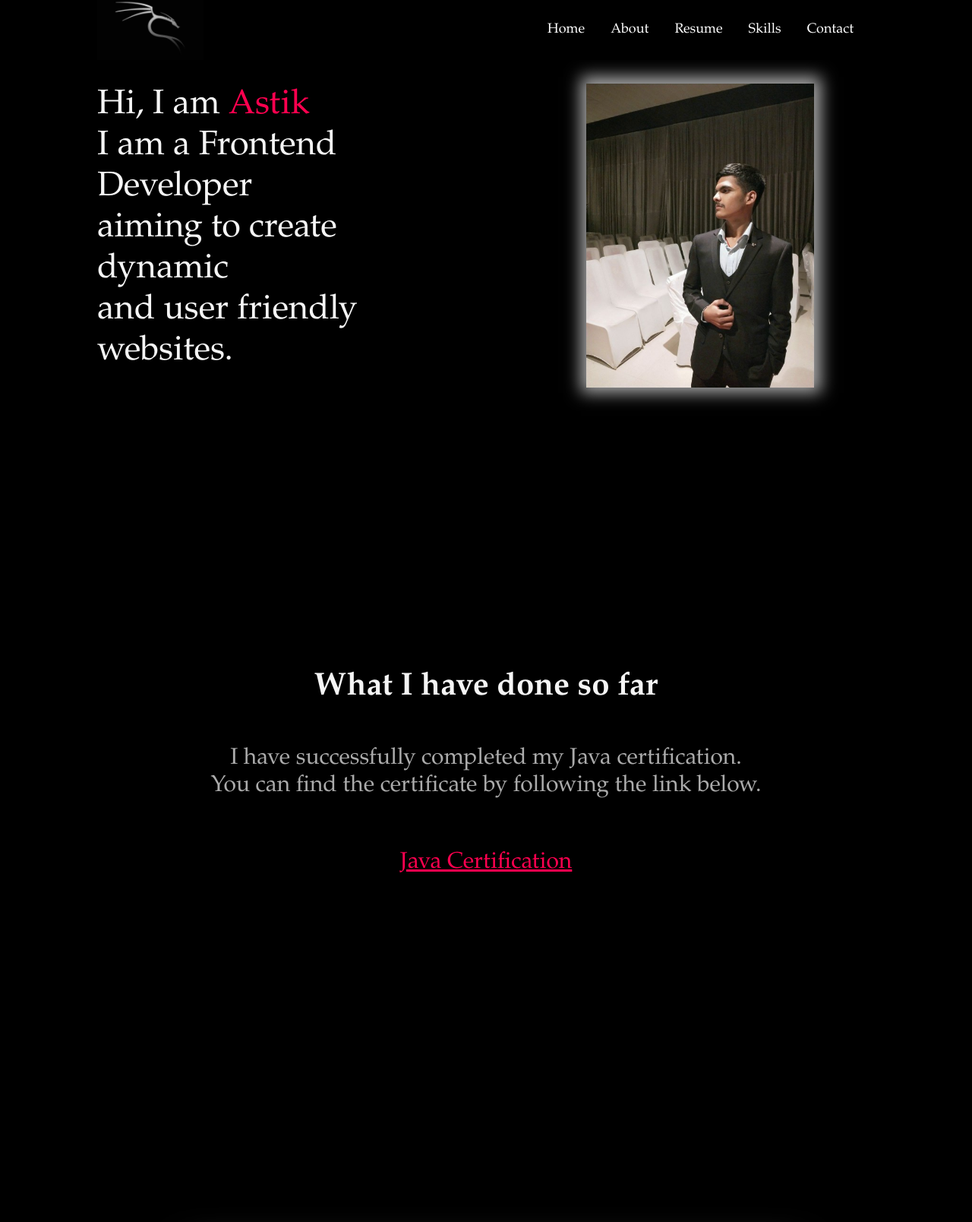
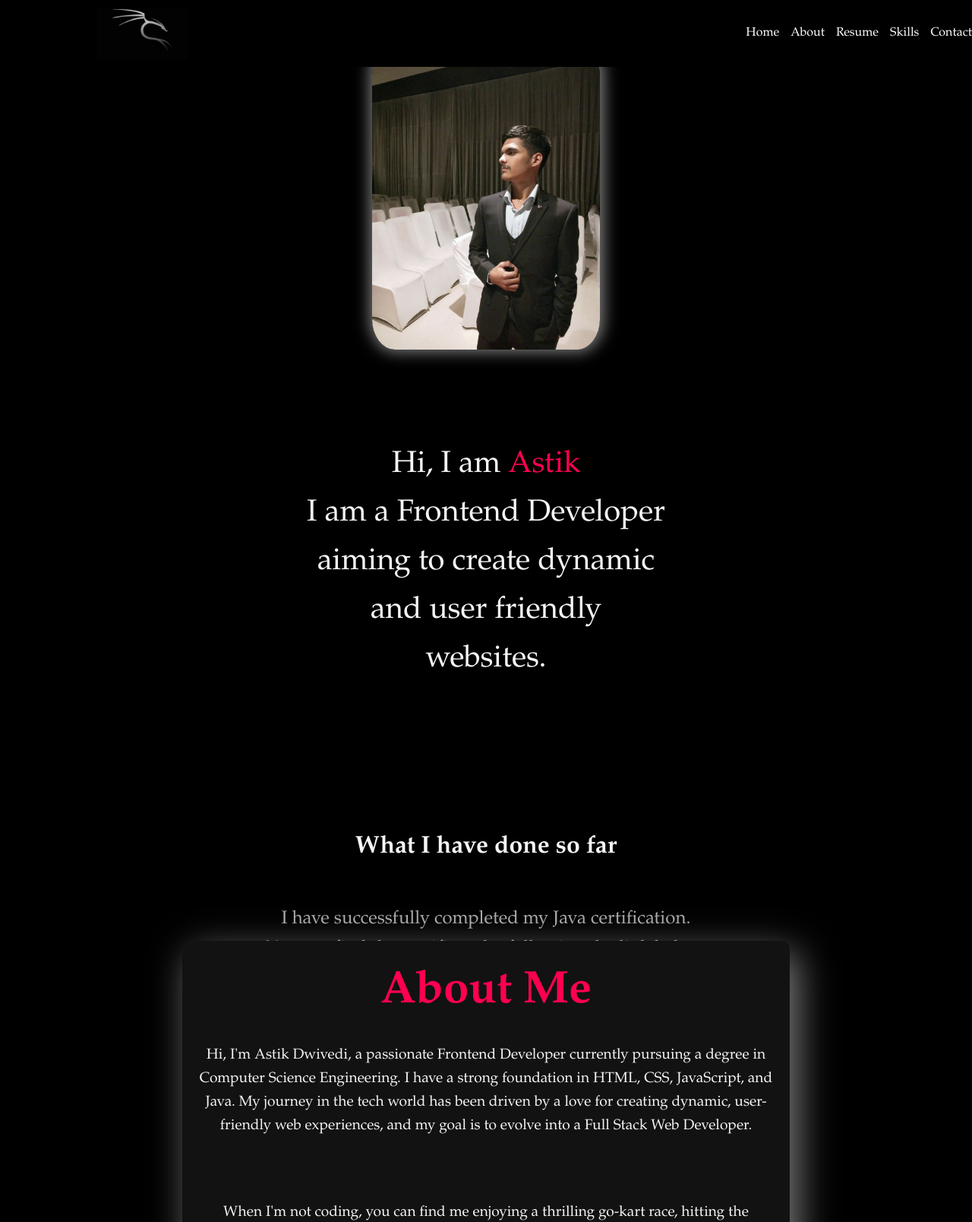
Before and after one commit to Astik99/Personal_Portfolio, a plain HTML site: page index.html in a window 1280 px wide. Shown: the top 1608 px of the page at 76% size. Drawn offline with Linux system fonts and the light colour scheme; a script that the page names is missing.

Commit message:
Update style.css

```diff
--- a/style.css
+++ b/style.css
@@ -1,59 +1,52 @@
-*{
+* {
     margin: 0;
     padding: 0;
-    font-family:  Garamond, Baskerville, "Baskerville Old Face", "Hoefler Text", "Times New Roman", serif;
+    font-family: Garamond, Baskerville, "Baskerville Old Face", "Hoefler Text", "Times New Roman", serif;
     box-sizing: border-box;
 }
 
-body{
+body {
     background-color: black;
     color: whitesmoke;
-}
-/*
-#header{
-    width: 100%;
-    height: 100vh;
-    background-image: url(images/ky.png);
-    background-size: cover;
-    background-position: center;
-}*/
-
-.container{
-    padding: 10px 10%;
+    line-height: 1.6;
 }
 
-nav{
+.container {
+    padding: 10px 5%;
+}
+
+nav {
     position: fixed;
-    top: 0%;
-    width: 79%;
+    top: 0;
+    width: 100%;
     background-color: black;
-    padding: -20px ;
     z-index: 200;
     display: flex;
     align-items: center;
     justify-content: space-between;
     flex-wrap: wrap;
+    padding: 10px 5%;
 }
 
-.logo{
-    width: 140px;
+.logo {
+    width: 120px;
 }
 
-nav ul li{
-    display: inline-block;
+nav ul {
+    display: flex;
+    flex-wrap: wrap;
+    gap: 15px;
     list-style: none;
-    margin: 10px;
-    padding: 5px;
 }
 
-nav ul li a{
+nav ul li a {
     color: white;
     text-decoration: none;
-    font-size: 18px;
+    font-size: 1rem;
     position: relative;
 }
 
-nav ul li a::after{
+nav ul li a::after {
     content: '';
     width: 0;
     height: 3px;
@@ -64,103 +57,99 @@ nav ul li a::after{
     transition: 0.5s;
 }
 
-nav ul li a:hover::after{
+nav ul li a:hover::after {
     width: 100%;
 }
 
-
-.header-text{
-    margin-top: 10%;
-    font-size: 45px;
+.header-text {
+    margin-top: 15vh;
+    font-size: 2.5rem;
+    text-align: center;
+    padding: 0 5%;
 }
 
-.header-text span{
-     color: #ff004f;
+.header-text span {
+    color: #ff004f;
 }
 
-#personal{
-    float: right;
-    margin-right: 80px;
-    margin-left: 200px;
-    margin-top: 100px;
-    box-shadow: 1px -1px 20px 8px #ababab;
+#personal {
+    display: block;
+    max-width: 90%;
+    height: auto;
+    margin: 50px auto;
+    border-radius: 10%;
+    box-shadow: 1px -1px 20px 4px grey;
 }
 
+#place {
+    font-size: 2rem;
+    text-align: center;
+    margin-top: -20px;
+}
 
-/*What I have done so far*/
-
-#place{
-    font-size: 42px;
-    margin-top: -40px;
-   }
-
-#not{
+#not {
     padding-top: 50px;
-    margin-bottom: -100px;
-    font-size: 30px ;
+    margin-bottom: -50px;
+    font-size: 1.5rem;
     color: #ababab;
-    }
-
+    text-align: center;
+}
 
 .experiance {
-    padding-top: 420px;
-    text-align: center; /* Center the link horizontally */
+    padding-top: 200px;
+    text-align: center;
 }
 
 #certificate {
-    font-size: 30px;
+    font-size: 1.5rem;
     color: #ff004f;
-    padding-top: 145px;
-    margin: 300px;
-    display: inline-block; /* Ensures the link behaves like an inline element */
-    margin-top: 20px; /* Adds some space above the link, optional */
+    margin: 20px auto;
+    display: inline-block;
 }
 
-
-/*--------------------About section--------------------------*/
-
-#container2{
+/* About section */
+#container2 {
     display: flex;
     justify-content: center;
     align-items: center;
-    margin-top: -240px;
+    margin-top: -100px;
+    padding: 0 5%;
 }
-.box{
-    box-shadow: 10px 15px 50px gray;
+
+.box {
+    box-shadow: 10px 15px 50px grey;
     border-radius: 10px;
     background-color: #121212;
-    width: 800px;
-    height: 700px;
+    width: 100%;
+    max-width: 800px;
+    padding: 20px;
 }
-#about{
-    font-size: 42px;
-    padding: 410px 0px;
+
+#about {
+    font-size: 2.5rem;
+    padding: 2rem 0;
     text-align: center;
     color: #ff004f;
+}
 
-    p{
-        margin-bottom: -10px;
-        padding-top: 20px;
-        font-size: 30px;
-        color: whitesmoke;
-    }
+#about p {
+    padding-top: 20px;
+    font-size: 1.2rem;
+    color: whitesmoke;
 }
-/*--------------------About section--------------------------*/
 
-/*------------------Skills---------------------------------*/
-
+/* Skills section */
 .skillsSection {
-    max-width: 80vw;
+    max-width: 90%;
     margin: auto;
     text-align: center;
-    padding: 50px 0;
-    margin-top: -100px;
+    padding: 3rem 0;
 }
 
 .skillsSection h1 {
     font-size: 2rem;
     margin-bottom: 20px;
-    color:whitesmoke;
+    color: whitesmoke;
 }
 
 .skills-container {
@@ -171,13 +160,12 @@ nav ul li a:hover::after{
 }
 
 .skill {
-    width: 80%;
+    width: 90%;
 }
 
 .skill h3 {
-    font-size: 1.2rem;
+    font-size: 1rem;
     color: #ababab;
-    margin-bottom: 5px;
     text-align: left;
 }
 
@@ -187,13 +175,11 @@ nav ul li a:hover::after{
     background: rgba(255, 255, 255, 0.1);
     border-radius: 5px;
     overflow: hidden;
-    position: relative;
 }
 
 .progress {
     height: 100%;
-    background:#ff004f;
-    text-align: right;
+    background: #ff004f;
     padding-right: 5px;
     line-height: 10px;
     color: white;
@@ -202,22 +188,17 @@ nav ul li a:hover::after{
     transition: width 1s ease-in-out;
 }
 
-/*----------------------Skills------------------*/
-
-/*----------------------Contactme---------------------*/
-
+/* Contact Section */
 .contactSection {
-    max-width: 80vw;
+    max-width: 90%;
     margin: auto;
     text-align: center;
-    padding: 50px 0;
-    margin-top: 240px;
+    padding: 3rem 0;
 }
 
 .contactSection h1 {
     font-size: 2rem;
     color: white;
-    margin-bottom: 10px;
 }
 
 .contactSection p {
@@ -226,10 +207,10 @@ nav ul li a:hover::after{
     margin-bottom: 20px;
 }
 
-
 .contact-info {
     display: flex;
-    justify-content: center;
+    flex-direction: column;
+    align-items: center;
     gap: 20px;
     margin-bottom: 20px;
 }
@@ -255,7 +236,6 @@ nav ul li a:hover::after{
     transform: scale(1.1);
 }
 
-
 .contactSection form {
     display: flex;
     flex-direction: column;
@@ -265,7 +245,8 @@ nav ul li a:hover::after{
 
 .contactSection input,
 .contactSection textarea {
-    width: 80%;
+    width: 100%;
+    max-width: 500px;
     padding: 10px;
     border-radius: 5px;
     border: none;
@@ -290,7 +271,60 @@ nav ul li a:hover::after{
     background: rgb(136, 77, 200);
 }
 
-
 html {
     scroll-behavior: smooth;
 }
+
+/* MEDIA QUERIES */
+@media screen and (max-width: 1024px) {
+    .header-text {
+        font-size: 2rem;
+    }
+
+    #about {
+        font-size: 2rem;
+    }
+
+    .box {
+        height: auto;
+    }
+}
+
+@media screen and (max-width: 768px) {
+    nav {
+        flex-direction: column;
+        gap: 10px;
+        align-items: flex-start;
+    }
+
+    nav ul {
+        flex-direction: column;
+        width: 100%;
+    }
+
+    .logo {
+        width: 100px;
+    }
+
+    .header-text {
+        font-size: 1.8rem;
+        margin-top: 5rem;
+    }
+
+    #place,
+    #about {
+        font-size: 1.5rem;
+    }
+
+    #not {
+        font-size: 1rem;
+    }
+
+    .skill {
+        width: 100%;
+    }
+
+    .contact-info {
+        flex-direction: column;
+    }
+}
```
